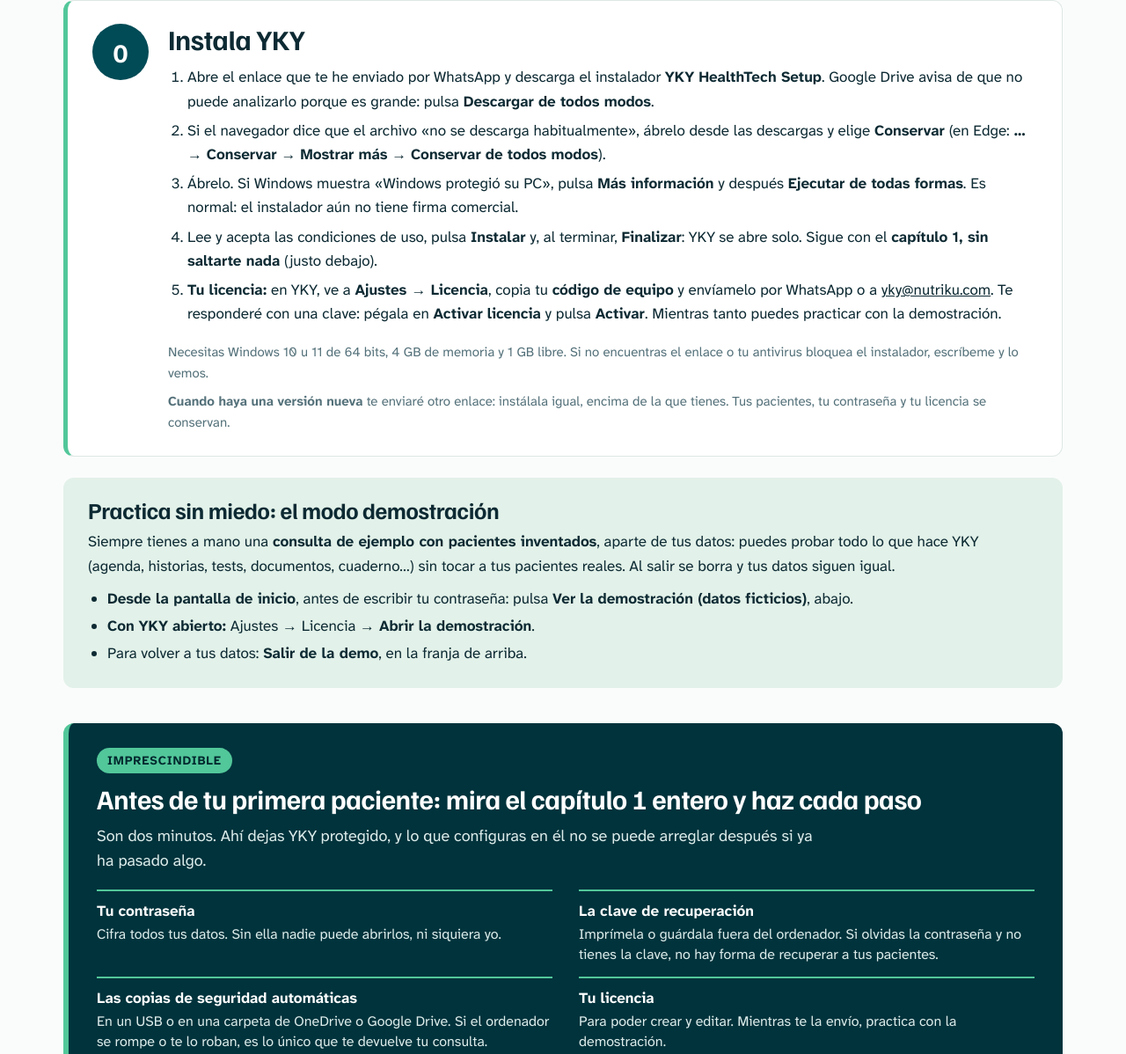
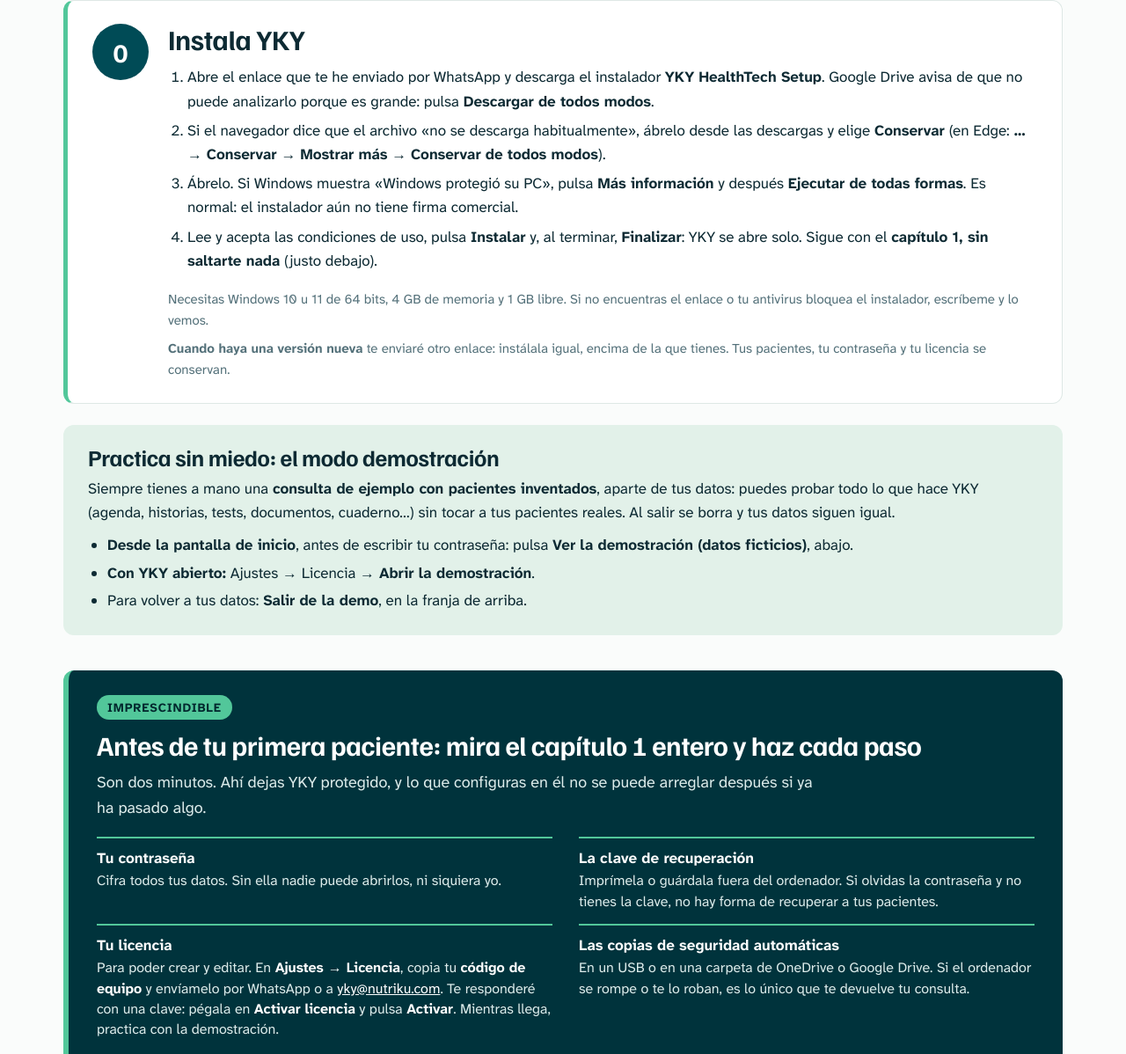
Before and after one commit to rociogomeznutricion/yky, a plain HTML site: page empezar/index.html in a window 1280 px wide. Shown: the part 311-1509 px from the top of the page at 88% size. Drawn offline with Linux system fonts and the light colour scheme.

Commit message:
Empezar: la licencia pasa al recuadro del capítulo 1, en el orden del vídeo

```diff
--- a/empezar/index.html
+++ b/empezar/index.html
@@ -42,7 +42,8 @@
   .crucial > p { color: #dcebea; font-size: 18px; max-width: 46em; }
   .crucial ul { list-style: none; padding: 0; margin: 18px 0 20px; display: grid; grid-template-columns: 1fr 1fr; gap: 14px 30px; }
   .crucial li { border-top: 2px solid var(--menta); padding-top: 10px; color: #dcebea; font-size: 16px; line-height: 1.45; }
-  .crucial li strong { display: block; color: #fff; font-size: 17px; margin-bottom: 2px; }
+  .crucial li > strong:first-child { display: block; color: #fff; font-size: 17px; margin-bottom: 2px; }
+  .crucial li strong { color: #fff; }
   .crucial .cierre { color: #fff; font-size: 17px; margin-bottom: 18px; }
   .capitulos .imprescindible { display: inline-block; margin-top: 6px; background: var(--noche); color: #fff; font-size: 12px; font-weight: 700; letter-spacing: .05em; text-transform: uppercase; border-radius: 999px; padding: 2px 9px; }
   @media (max-width: 640px) { .paso0 { grid-template-columns: 1fr; } .crucial { padding: 22px 20px; } .crucial ul { grid-template-columns: 1fr; } }
@@ -62,7 +63,6 @@
         <li>Si el navegador dice que el archivo «no se descarga habitualmente», ábrelo desde las descargas y elige <strong>Conservar</strong> (en Edge: <strong>…</strong> → <strong>Conservar</strong> → <strong>Mostrar más</strong> → <strong>Conservar de todos modos</strong>).</li>
         <li>Ábrelo. Si Windows muestra «Windows protegió su PC», pulsa <strong>Más información</strong> y después <strong>Ejecutar de todas formas</strong>. Es normal: el instalador aún no tiene firma comercial.</li>
         <li>Lee y acepta las condiciones de uso, pulsa <strong>Instalar</strong> y, al terminar, <strong>Finalizar</strong>: YKY se abre solo. Sigue con el <strong>capítulo 1, sin saltarte nada</strong> (justo debajo).</li>
-        <li><strong>Tu licencia:</strong> en YKY, ve a <strong>Ajustes → Licencia</strong>, copia tu <strong>código de equipo</strong> y envíamelo por WhatsApp o a <a href="mailto:yky@nutriku.com">yky@nutriku.com</a>. Te responderé con una clave: pégala en <strong>Activar licencia</strong> y pulsa <strong>Activar</strong>. Mientras tanto puedes practicar con la demostración.</li>
       </ol>
       <p class="paso0-nota">Necesitas Windows 10 u 11 de 64 bits, 4 GB de memoria y 1 GB libre. Si no encuentras el enlace o tu antivirus bloquea el instalador, escríbeme y lo vemos.</p>
       <p class="paso0-nota" style="margin-top:8px"><strong>Cuando haya una versión nueva</strong> te enviaré otro enlace: instálala igual, encima de la que tienes. Tus pacientes, tu contraseña y tu licencia se conservan.</p>
@@ -86,8 +86,8 @@
     <ul>
       <li><strong>Tu contraseña</strong>Cifra todos tus datos. Sin ella nadie puede abrirlos, ni siquiera yo.</li>
       <li><strong>La clave de recuperación</strong>Imprímela o guárdala fuera del ordenador. Si olvidas la contraseña y no tienes la clave, no hay forma de recuperar a tus pacientes.</li>
+      <li><strong>Tu licencia</strong>Para poder crear y editar. En <strong>Ajustes → Licencia</strong>, copia tu <strong>código de equipo</strong> y envíamelo por WhatsApp o a <a href="mailto:yky@nutriku.com" style="color:#fff">yky@nutriku.com</a>. Te responderé con una clave: pégala en <strong>Activar licencia</strong> y pulsa <strong>Activar</strong>. Mientras llega, practica con la demostración.</li>
       <li><strong>Las copias de seguridad automáticas</strong>En un USB o en una carpeta de OneDrive o Google Drive. Si el ordenador se rompe o te lo roban, es lo único que te devuelve tu consulta.</li>
-      <li><strong>Tu licencia</strong>Para poder crear y editar. Mientras te la envío, practica con la demostración.</li>
     </ul>
     <p class="cierre">Los capítulos 2, 3 y 4 son para orientarte: míralos cuando quieras. <strong>El 1, no: hazlo antes de registrar a tu primera paciente.</strong></p>
     <button type="button" class="boton menta grande" id="ver-cap1">Ver el capítulo 1</button>
```
